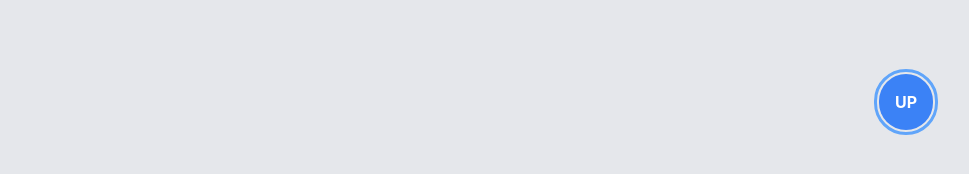
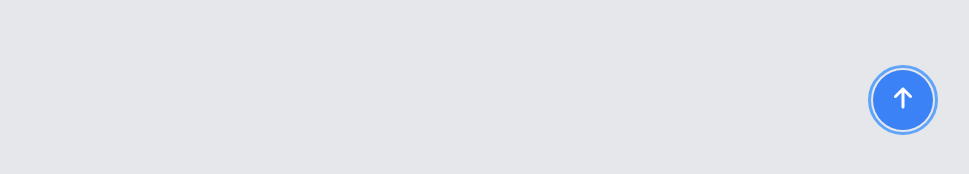
Before and after one commit to opamus/countdown-app, a React (Create React App) app: page / in a window 1280 px wide. Shown: the part 606-780 px from the top of the page, without its empty margins (283-1252 px from the left). Built offline with nearby package versions, Linux system fonts and the light colour scheme.

Commit message:
Add font awesome icons

```diff
--- a/package.json
+++ b/package.json
@@ -3,6 +3,9 @@
   "version": "0.1.0",
   "private": true,
   "dependencies": {
+    "@fortawesome/fontawesome-svg-core": "^6.1.2",
+    "@fortawesome/free-solid-svg-icons": "^6.1.2",
+    "@fortawesome/react-fontawesome": "^0.2.0",
     "@testing-library/jest-dom": "^5.16.4",
     "@testing-library/react": "^13.3.0",
     "@testing-library/user-event": "^13.5.0",
--- a/src/App.js
+++ b/src/App.js
@@ -1,4 +1,6 @@
 import { useState } from "react";
+import { FontAwesomeIcon } from "@fortawesome/react-fontawesome";
+import { faArrowUp, faCoffee } from "@fortawesome/free-solid-svg-icons";
 
 const App = () => {
   const [isOpen, setIsOpen] = useState(false);
@@ -130,7 +132,7 @@
         onClick={scrollToTop}
         className="absolute text-white font-bold bottom-16 right-16 outline outline-offset-2 outline-blue-400 p-4 rounded-full bg-blue-500"
       >
-        UP
+        <FontAwesomeIcon icon={faArrowUp} className="w-7 h-6" />
       </button>
     </div>
   );
```
Also changed, not shown: 1 other file (tests, documents, lock files or other folders).
